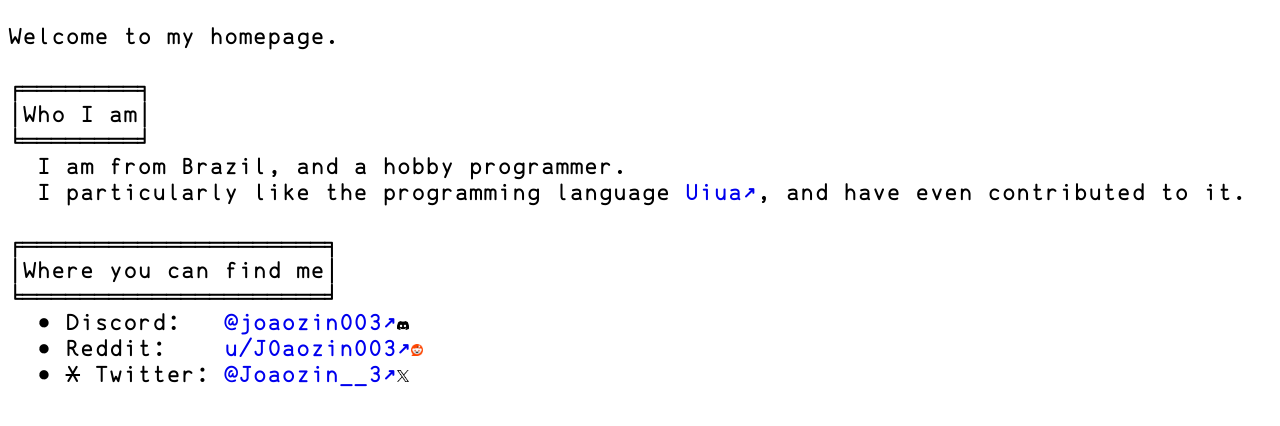
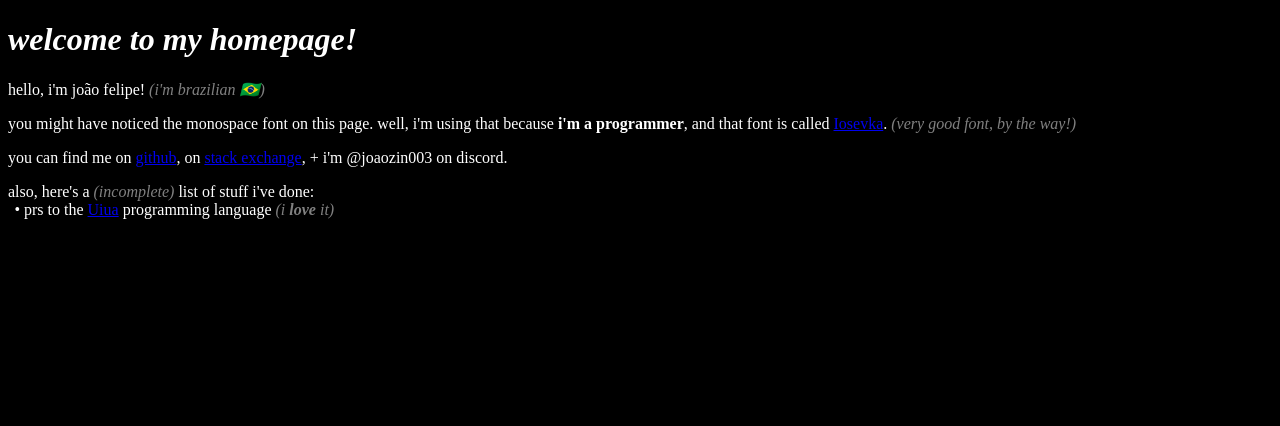
Before and after one commit to JoaoFelipe3/joaofelipe3.github.io, a plain HTML site: page index.html in a window 1280 px wide. Drawn offline with Linux system fonts and the light colour scheme; a web font is replaced by a local one.

Commit message:
complete revamp

```diff
--- a/index.html
+++ b/index.html
@@ -1,25 +1,19 @@
-<!DOCTYPE HTML>
+<!DOCTYPE html>
 <html>
-  <head>
-    <meta charset="utf-8">
-    <title>JoaoFelipe3's site</title>
-    <link rel="stylesheet" href="./styles.css">
-  </head>
-  <body>
-    <pre>
-Welcome to my homepage.
-
-╒════════╕
-│Who I am│
-╘════════╛
-  I am from Brazil, and a hobby programmer.
-  I particularly like the programming language <a href="https://www.uiua.org">Uiua</a>, and have even contributed to it.
-
-╒═════════════════════╕
-│Where you can find me│
-╘═════════════════════╛
-  • Discord:   <a href="https://discord.com/users/1009443339541680199">@joaozin003</a><span class="icon"><img src="imgs/discord.png"></span>
-  • Reddit:    <a href="https://reddit.com/u/J0aozin003">u/J0aozin003</a><span class="icon"><img src="imgs/reddit.png"></span>
-  • <s>X</s> Twitter: <a href="https://x.com/Joaozin__3">@Joaozin__3</a><span class="icon"><img src="imgs/x.png"></span></pre>
-  </body>
+    <head>
+        <meta charset="utf-8"/>
+        <meta name="viewport" content="width=device-width, initial-scale=1" />
+        <link rel="stylesheet" href="styles.css"/>
+        <title>joão's homepage</title>
+    </head>
+    <body>
+        <h1><i>welcome to my homepage!</i></h1>
+        <p>hello, i'm joão felipe! <paren>i'm brazilian ️🇧🇷</paren></p>
+        <p>you might have noticed the monospace font on this page. well, i'm using that because <b>i'm a programmer</b>, and that font is called <a href="https://typeof.net/Iosevka">Iosevka</a>. <paren>very good font, by the way!</paren></p>
+        <p>you can find me on <a href="https://github.com/JoaoFelipe3">github</a>, on <a href="https://stackexchange.com/users/19863589/joao-3">stack exchange</a>, + i'm @joaozin003 on discord.</p>
+        <p style="margin-bottom: 0;">also, here's a <paren>incomplete</paren> list of stuff i've done:</p>
+        <ul style="margin-top: 0;">
+            <li>prs to the <a href="https://www.uiua.org">Uiua</a> programming language <paren>i <b>love</b> it</paren></li>
+        </ul>
+    </body>
 </html>
--- a/styles.css
+++ b/styles.css
@@ -1,27 +1,58 @@
 @font-face {
-    font-family: Uiua386;
-    src: url("./Uiua386.ttf");
+    font-family: 'IosevkaTerm';
+    src: url(/fonts/IosevkaTermNerdFontMono-Regular.ttf);
+    font-weight: normal;
+    font-style: normal;
 }
 
-pre {
-    font-size: 1.5em;
-    font-family: "Uiua386";
+@font-face {
+    font-family: 'IosevkaTerm';
+    src: url(/fonts/IosevkaTermNerdFontMono-Bold.ttf);
+    font-weight: bold;
+    font-style: normal;
 }
 
-a {
-    text-decoration: none;
+@font-face {
+    font-family: 'IosevkaTerm';
+    src: url(/fonts/IosevkaTermNerdFontMono-Italic.ttf);
+    font-weight: normal;
+    font-style: italic;
 }
 
-a[href^="http"]::after {
-    content: "↗";
+@font-face {
+    font-family: 'IosevkaTerm';
+    src: url(/fonts/IosevkaTermNerdFontMono-BoldItalic.ttf);
+    font-weight: bold;
+    font-style: italic;
 }
 
-span.icon {
-    display: inline-block;
-    width: 0.5em;
-    object-fit: cover;
+* {
+    font-family: 'IosevkaTerm';
 }
 
-span.icon img {
-    width: inherit;
+body {
+    background: black; /* placeholder */
+    color: white;
 }
+
+ul {
+    padding-left: 2ch;
+}
+
+ul > li::marker {
+    content: '• ';
+}
+
+/* custom element! */
+
+paren {
+    display: inline;
+    color: gray;
+    font-style: italic;
+}
+paren::before {
+    content: '(';
+}
+paren::after {
+    content: ')';
+}
```
Also changed, not shown: Uiua386.ttf (deleted), imgs/discord.png (deleted), imgs/reddit.png (deleted), imgs/x.png (deleted), 1 other file.
